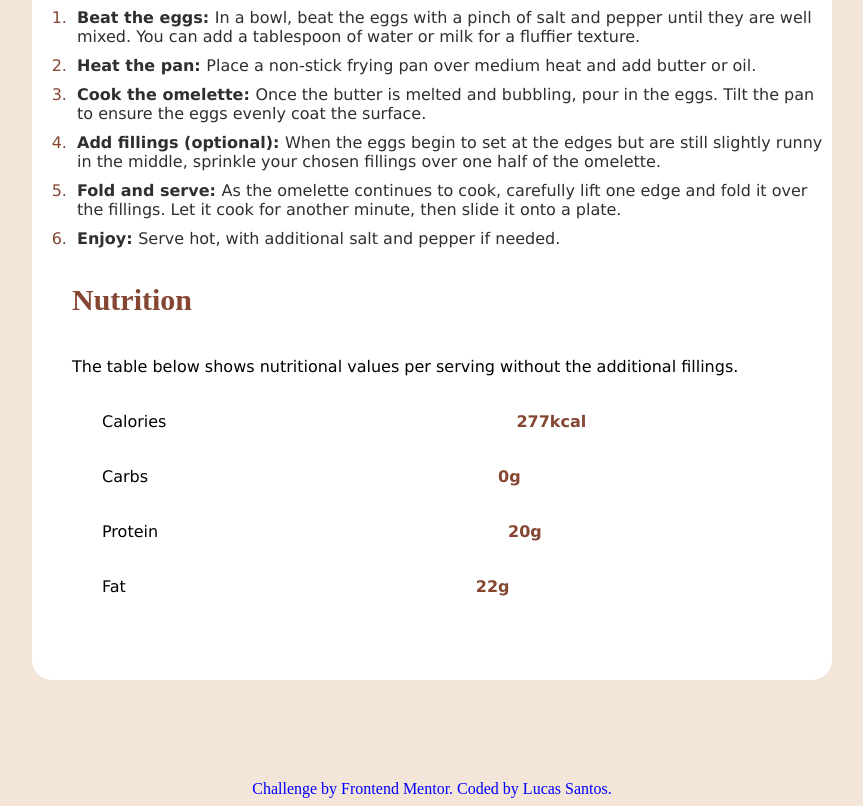
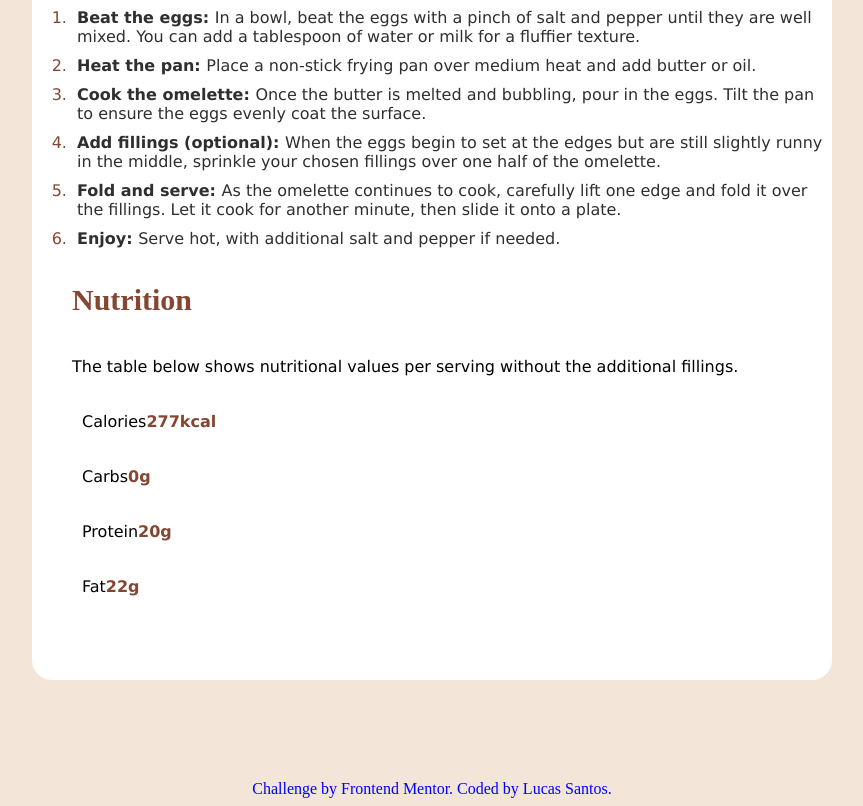
Before and after one commit to lucas5055/Recipe, a plain HTML site: page index.html in a window 1280 px wide. Shown: the part 1220-2026 px from the top of the page, without its empty margins (208-1071 px from the left). Drawn offline with Linux system fonts and the light colour scheme.

Commit message:
Update Omelette.css

```diff
--- a/Omelette.css
+++ b/Omelette.css
@@ -97,12 +97,11 @@ body {
     text-align: left;
     margin-left: 40px;
     padding-top: 20px;
-    padding-left: 30px;
+    padding-left: 10px;
 }
 .k {
-    text-align: right;
+    text-align: center;
     font-family: Verdana, Geneva, Tahoma, sans-serif;
-    padding-right: 350px;
     color: hsl(14, 45%, 36%);
-    padding-left: 350px;
+
 }
```
